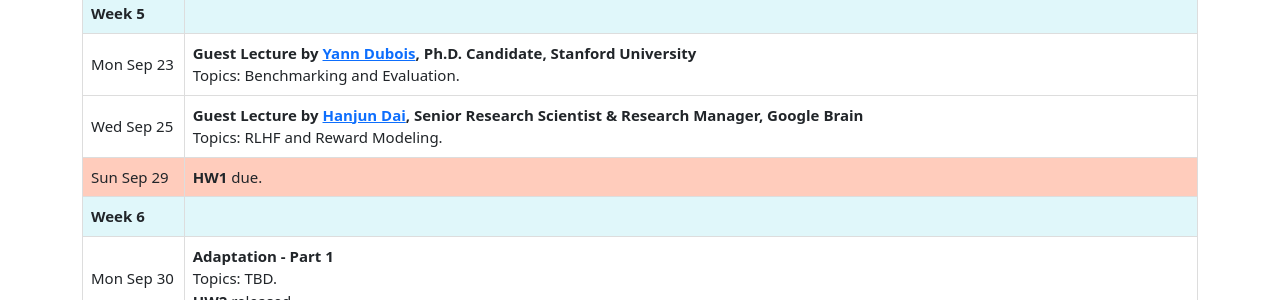
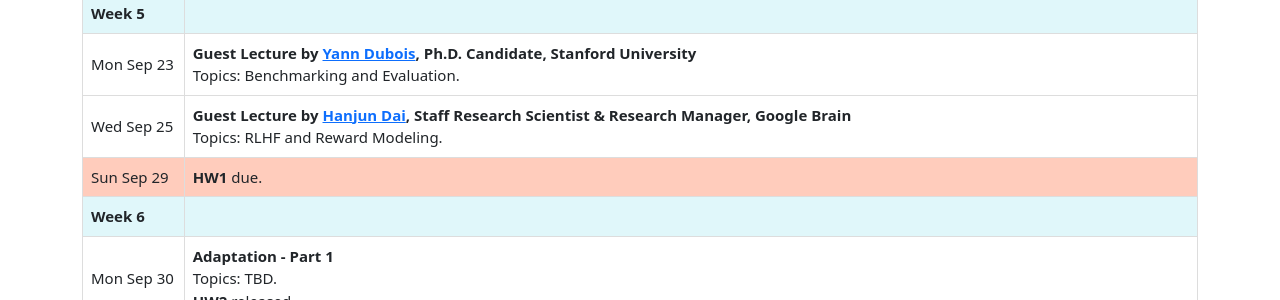
Before and after one commit to llm-class/llm-class.github.io, a Jekyll site: the page built from schedule.html, in a window 1280 px wide and 900 px high, scrolled down 737 px. Shown: the part 155-455 px from the top of the window. Built offline with Jekyll 4.4.1, drawn with Linux system fonts in a browser that asks for light colours.

Commit message:
fix Hanjun's title

```diff
--- a/_data/schedule.yml
+++ b/_data/schedule.yml
@@ -58,7 +58,7 @@
       details: "Topics: Benchmarking and Evaluation."
     - date: "Wed Sep 25"
       class: "guest_lecture"
-      topic: "Guest Lecture by <a href=\"https://hanjun-dai.github.io/\">Hanjun Dai</a>, Senior Research Scientist & Research Manager, Google Brain"
+      topic: "Guest Lecture by <a href=\"https://hanjun-dai.github.io/\">Hanjun Dai</a>, Staff Research Scientist & Research Manager, Google Brain"
       details: "Topics: RLHF and Reward Modeling."
     - date: "Sun Sep 29"
       class: "work_due"
```
